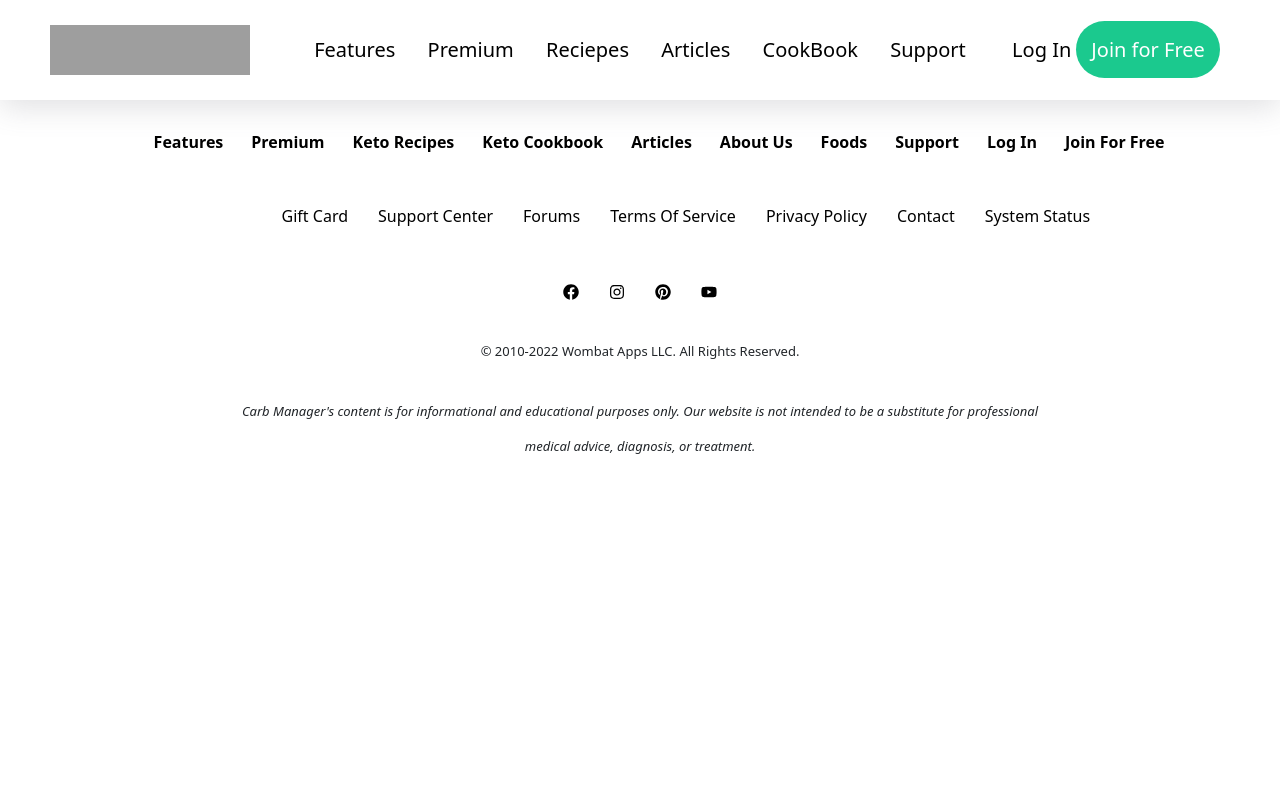
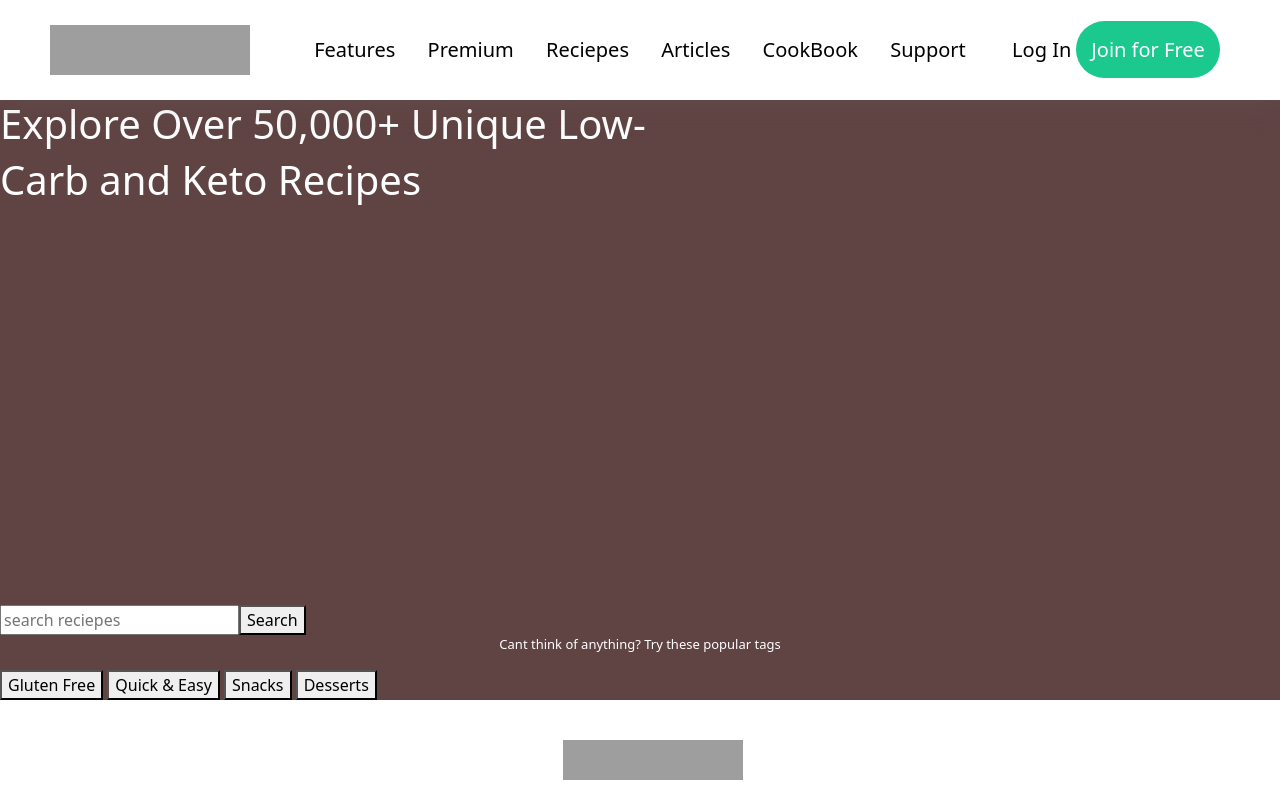
Before and after one commit to ingole8888/aquatic-slope-5169, a React (Create React App) app: page /reciepes in a window 1280 px wide. Shown: the top 800 px of the page. Built offline with nearby package versions, Linux system fonts and the light colour scheme; no server answers; grey boxes are pictures that could not be loaded.

Commit message:
reciepes

```diff
--- a/src/Components/Reciepes.css
+++ b/src/Components/Reciepes.css
@@ -0,0 +1,14 @@
+.con1{
+    display: grid;
+    grid-template-rows: repeat(1,1fr);
+    margin-top: 100px;
+    width: 100%;
+    height: 600px;
+    background-color:rgb(96, 67, 67);
+    color: white;
+}
+.con1a .con1b .con1c {
+    width: 100%;
+    height: 30%;
+    gap: 20px;
+}
--- a/src/Components/Reciepes.js
+++ b/src/Components/Reciepes.js
@@ -8,7 +8,22 @@ export default function Reciepes(){
         <Navbar/>
 
         {/* reciepes start */}
-
+        <div className="con1">
+           <div className="con1a">
+            <h1>Explore Over 50,000+ Unique Low-</h1>
+            <h1>Carb and Keto Recipes</h1>
+           </div>
+           <div className="con1b">
+            <input placeholder="search reciepes"/>
+            <button>Search</button>
+           </div>
+           <div className="con1c">
+            <p>Cant think of anything? Try these popular tags</p>
+            <div>
+                <button>Gluten Free</button>   <button>Quick & Easy</button>   <button>Snacks</button>   <button>Desserts</button>
+            </div>
+           </div>
+        </div>
 
 
         {/* reciepes end */}
```
